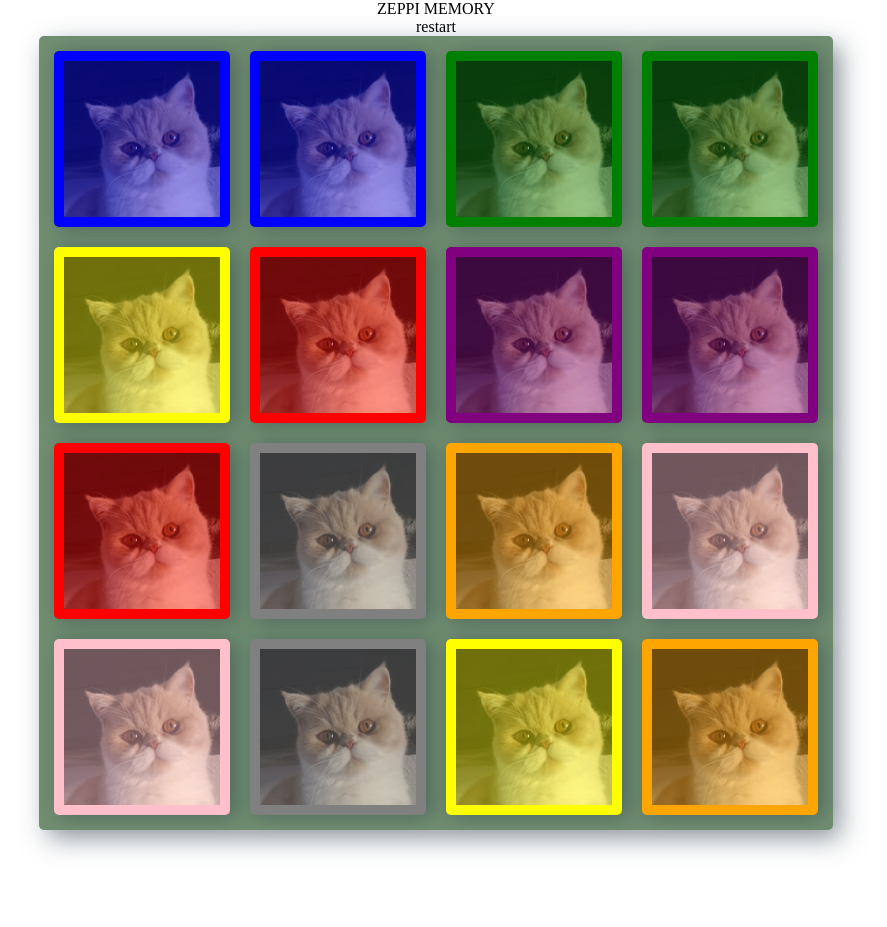
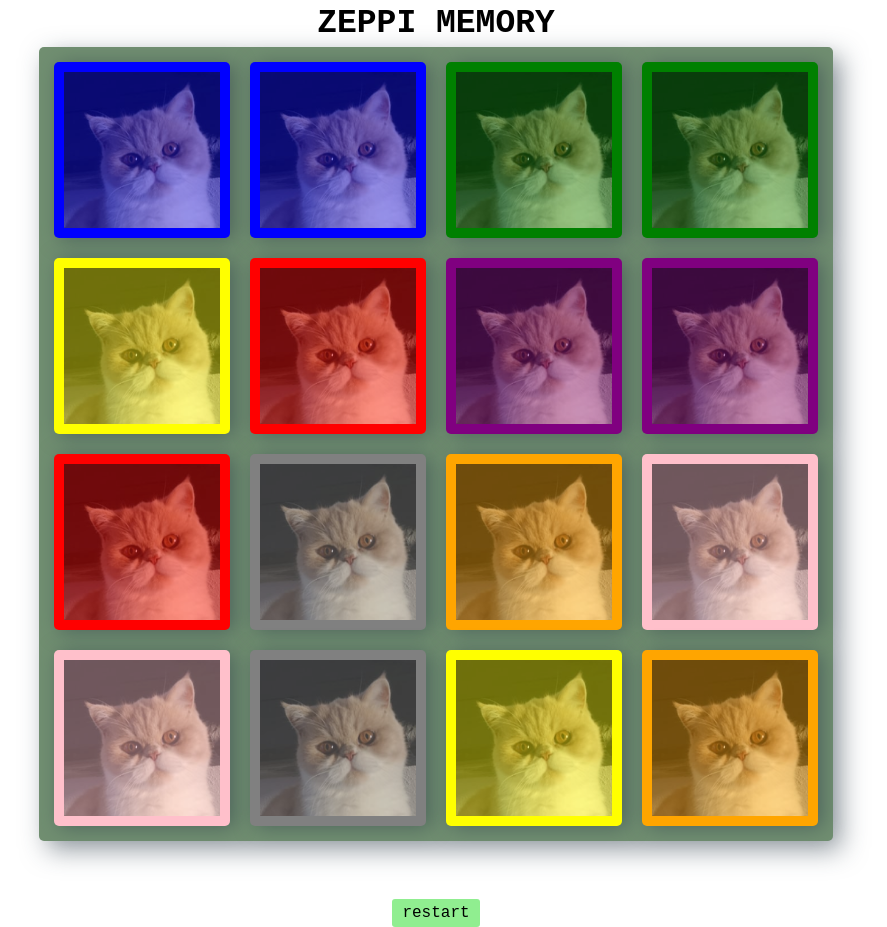
Before and after one commit to FaerieVearth/zeppi-memory, a plain HTML site: page index.html in a window 1280 px wide. Shown: the whole page, without its empty margins (204-1091 px from the left). Before the commit the page ends 878 px from the top, so only its background shows below. Drawn offline with nearby package versions, Linux system fonts and the light colour scheme.

Commit message:
#implemented restart

```diff
--- a/css/main.css
+++ b/css/main.css
@@ -11,7 +11,8 @@ body {
 
 body {
 	background: #ffffff;
-	font-size: 16px;
+    font-size: 16px;
+    font-family: 'Courier New', Courier, monospace;
 }
 
 .game-container {
@@ -19,6 +20,20 @@ body {
 	justify-content: center;
 	align-items: center;
 	flex-direction: column;
+}
+
+.restart-button {
+    padding: 5px 10px 5px 10px;
+    border-radius: 3px;
+    background: lightgreen;
+    margin-top: 10px;
+    cursor: pointer;
+}
+
+header{
+    margin: 5px;
+    font-size: 33px;
+    font-weight: bold;
 }
 
 .playing-board {
--- a/index.html
+++ b/index.html
@@ -16,7 +16,6 @@
         <div class="scoreboard">
             <div class="score-moves"></div>
             <div class="score-time"></div>
-            <div onclick=start()>restart</div>
         </div>
         <div class="playing-board">
             <li class="square zeppi-blue">
@@ -68,6 +67,7 @@
                 <img src="assets/zeppi.png">
             </li>
         </div>
+        <div onclick=init() class="restart-button">restart</div>
     </div>
 
 </body>
```
